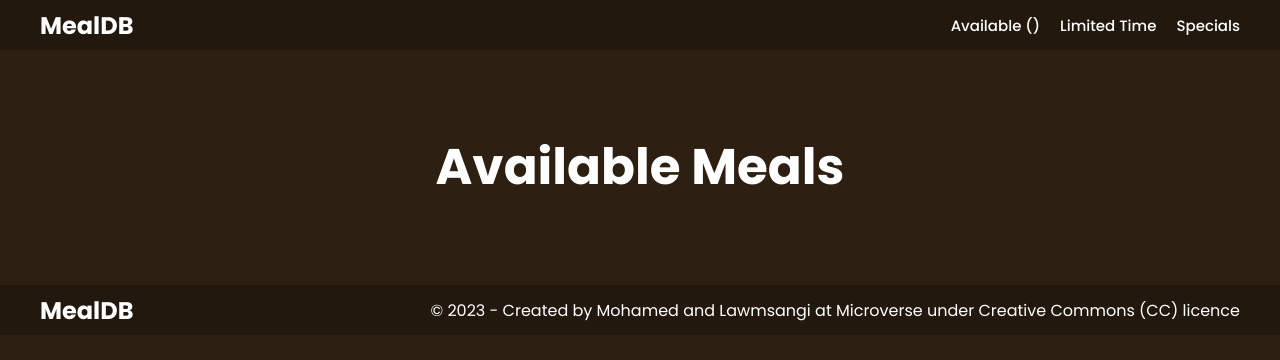
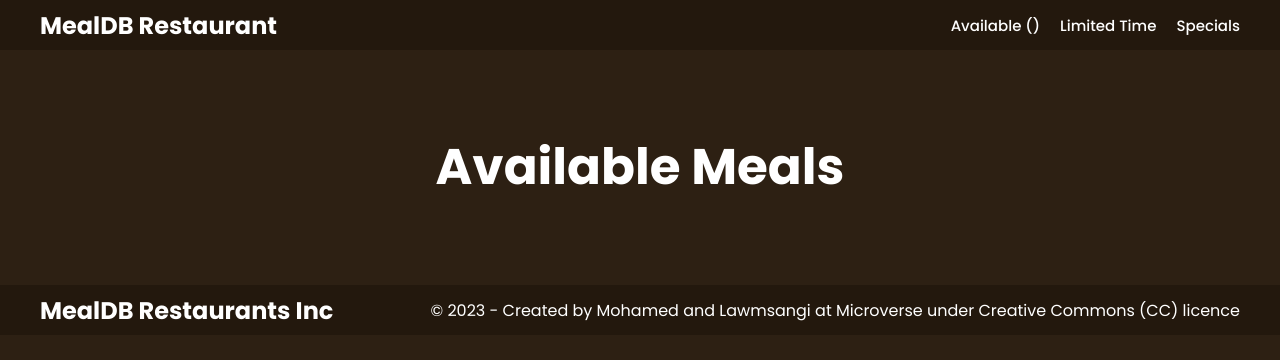
Before and after one commit to katarighe/Capstone-Meal-DB, a website built with webpack: page src/index.html in a window 1280 px wide. Built offline with nearby package versions, Linux system fonts and the light colour scheme; no server answers.

Commit message:
Add coporate slogan

```diff
--- a/src/index.html
+++ b/src/index.html
@@ -15,7 +15,7 @@
     <header class="head">
         <section class="container">
             <nav class="nav-bar">
-                <h2 class="logo">MealDB</h2>
+                <h2 class="logo">MealDB Restaurant</h2>
                 <ul class="nav-bar-ul">
                     <li class="nav-bar-list">
                         <a href="" class="nav-bar-link">Available (<span class="meal-count"></span>)</a>
@@ -40,7 +40,7 @@
     </main>
     <footer class="foot">
         <section class="container">
-            <h2>MealDB</h2>
+            <h2>MealDB Restaurants Inc</h2>
             <p>&copy; 2023 - Created by Mohamed and Lawmsangi at Microverse under Creative Commons (CC) licence</p>
         </section>
     </footer>
```
